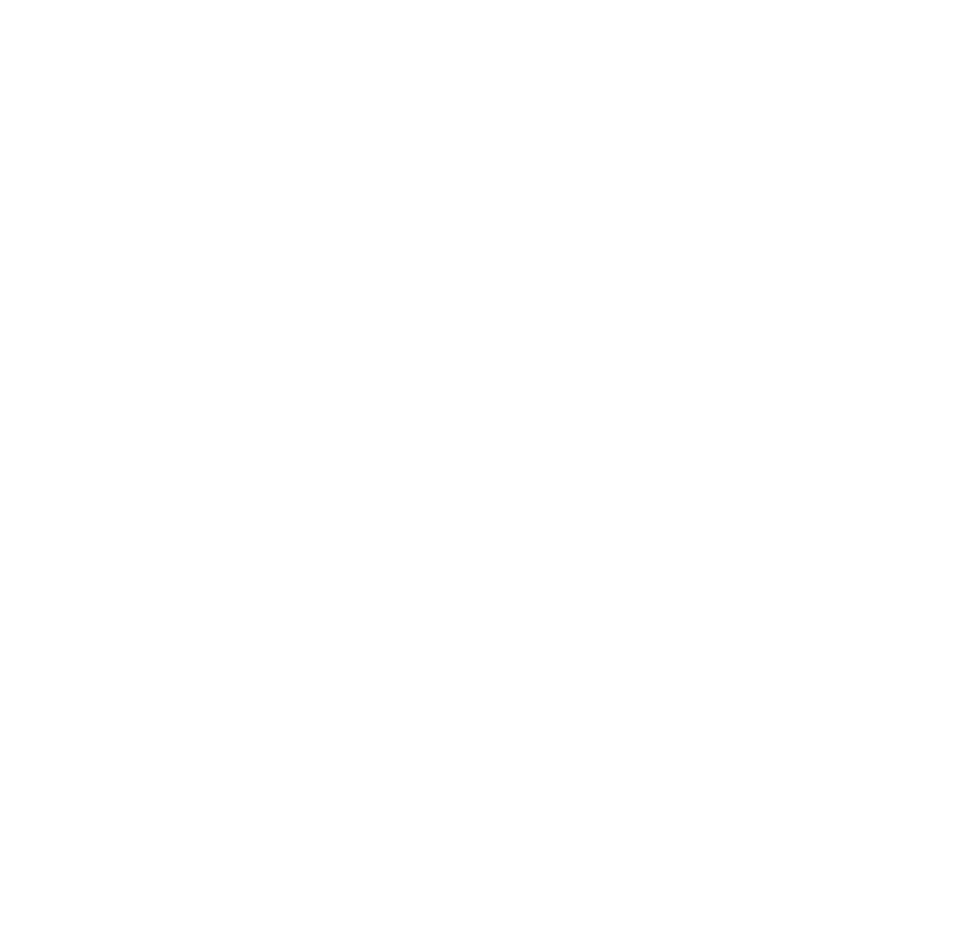
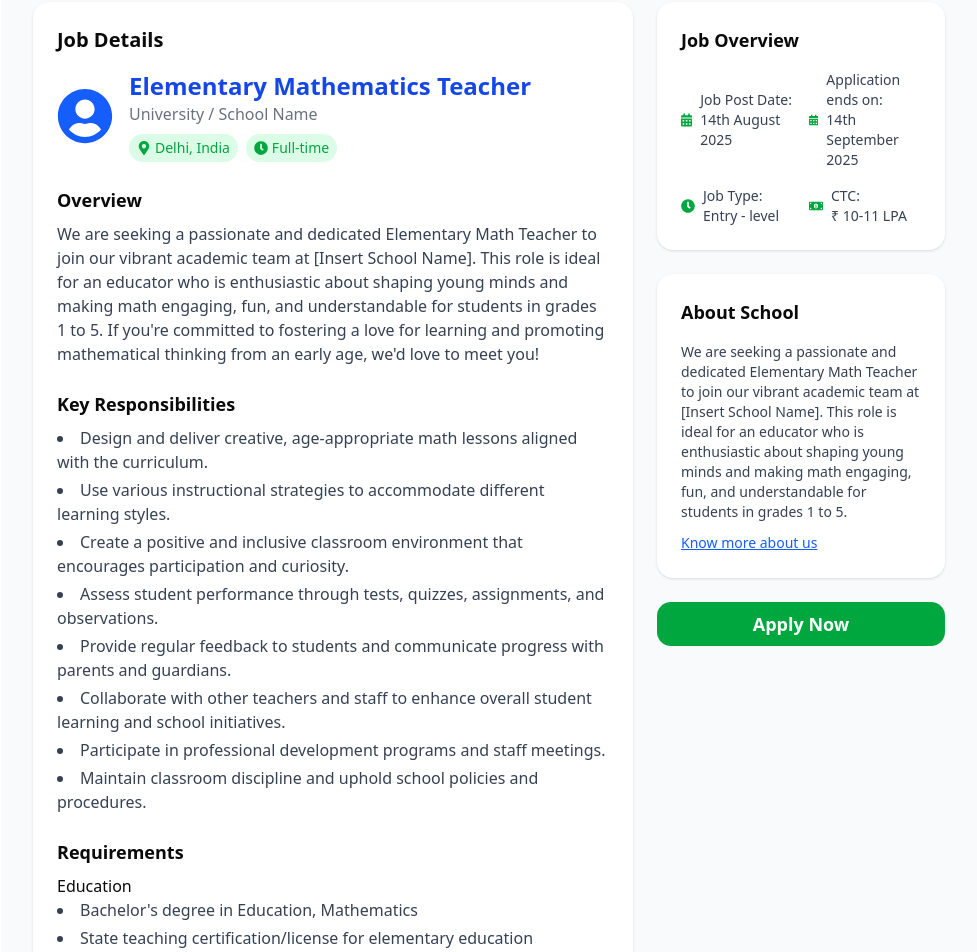
Before and after one commit to shubham9991/LM_Job_Portal, a React (Vite) app: page / in a window 1280 px wide. Shown: the part 3920-4872 px from the top of the page, without its empty margins (279-1256 px from the left). Before the commit the page ends 3914 px from the top, so only its background shows below. Built offline with nearby package versions, Linux system fonts and the light colour scheme.

Commit message:
worked on job  detail page

```diff
--- a/package.json
+++ b/package.json
@@ -18,6 +18,7 @@
     "react": "^19.1.0",
     "react-dom": "^19.1.0",
     "react-hook-form": "^7.59.0",
+    "react-icon": "^1.0.0",
     "react-icons": "^5.5.0",
     "react-router": "^7.6.3",
     "react-router-dom": "^7.6.3",
--- a/src/App.jsx
+++ b/src/App.jsx
@@ -4,6 +4,7 @@
 import TeacherApplicationForm from "./components/teacherJobApplyForm/Teachers_Application_Form";
 import JobPostForm from "./components/jobPost/JobPostForm";
 import ApplicationsBoard from "./components/applicationBoard/ApplicationsBoard_School";
+import JobDetails from "./components/JobDetails";
 
 
 function App() {
@@ -20,6 +21,7 @@
         <JobCard />
         <JobPostForm />
         <ApplicationsBoard />
+        <JobDetails/>
       </div>
     </div>
   );
--- /dev/null
+++ b/src/components/JobDetails/index.jsx
@@ -0,0 +1,167 @@
+import React from "react";
+import {
+  FaMapMarkerAlt,
+  FaClock,
+  FaCalendarAlt,
+  FaMoneyBillAlt,
+  FaUserCircle,
+} from "react-icons/fa";
+
+const jobData = {
+  title: "Elementary Mathematics Teacher",
+  location: "Delhi, India",
+  type: "Full-time",
+  postedDate: "14th August 2025",
+  endDate: "14th September 2025",
+  jobLevel: "Entry - level",
+  salary: "₹ 10-11 LPA",
+  institution: "University / School Name",
+  overview:
+    "We are seeking a passionate and dedicated Elementary Math Teacher to join our vibrant academic team at [Insert School Name]. This role is ideal for an educator who is enthusiastic about shaping young minds and making math engaging, fun, and understandable for students in grades 1 to 5. If you're committed to fostering a love for learning and promoting mathematical thinking from an early age, we'd love to meet you!",
+  responsibilities: [
+    "Design and deliver creative, age-appropriate math lessons aligned with the curriculum.",
+    "Use various instructional strategies to accommodate different learning styles.",
+    "Create a positive and inclusive classroom environment that encourages participation and curiosity.",
+    "Assess student performance through tests, quizzes, assignments, and observations.",
+    "Provide regular feedback to students and communicate progress with parents and guardians.",
+    "Collaborate with other teachers and staff to enhance overall student learning and school initiatives.",
+    "Participate in professional development programs and staff meetings.",
+    "Maintain classroom discipline and uphold school policies and procedures.",
+  ],
+  education: [
+    "Bachelor's degree in Education, Mathematics",
+    "State teaching certification/license for elementary education",
+  ],
+  skills: [
+    "Prior experience teaching math at the elementary level is highly preferred",
+    "Strong understanding of child development and early mathematics concepts",
+    "Excellent communication and classroom management skills",
+    "Creativity, curiosity, and a passion for teaching young learners",
+    "Ability to plan lessons and assess learning outcomes effectively",
+  ],
+  about: "We are seeking a passionate and dedicated Elementary Math Teacher to join our vibrant academic team at [Insert School Name]. This role is ideal for an educator who is enthusiastic about shaping young minds and making math engaging, fun, and understandable for students in grades 1 to 5.",
+  aboutLink: "https://silent-profit.name/",
+};
+
+export default function JobDetails() {
+  return (
+    <div className="p-4 md:p-8 bg-gray-50 min-h-screen">
+      <div className="max-w-7xl mx-auto grid grid-cols-1 lg:grid-cols-3 gap-6">
+        {/* Main Content */}
+        <div className="lg:col-span-2 bg-white p-6 rounded-2xl shadow">
+          <h2 className="text-xl font-semibold mb-4">Job Details</h2>
+
+          {/* Header with Profile Picture */}
+          <div className="flex items-start md:items-center justify-between mb-6 flex-col md:flex-row gap-4">
+            <div className="flex items-center gap-4">
+              <FaUserCircle className="w-14 h-14 text-blue-600" />
+              <div>
+                <h3 className="text-2xl font-bold text-blue-700">{jobData.title}</h3>
+                <p className="text-gray-500">{jobData.institution}</p>
+                <div className="mt-2 flex gap-2 text-sm text-green-600">
+                  <span className="bg-green-100 px-2 py-1 rounded-full flex items-center gap-1">
+                    <FaMapMarkerAlt /> {jobData.location}
+                  </span>
+                  <span className="bg-green-100 px-2 py-1 rounded-full flex items-center gap-1">
+                    <FaClock /> {jobData.type}
+                  </span>
+                </div>
+              </div>
+            </div>
+          </div>
+
+          {/* Overview */}
+          <div className="mb-6">
+            <h4 className="font-semibold text-lg mb-2">Overview</h4>
+            <p className="text-gray-700">{jobData.overview}</p>
+          </div>
+
+          {/* Key Responsibilities */}
+          <div className="mb-6">
+            <h4 className="font-semibold text-lg mb-2">Key Responsibilities</h4>
+            <ul className="list-disc list-inside text-gray-700 space-y-1">
+              {jobData.responsibilities.map((item, idx) => (
+                <li key={idx}>{item}</li>
+              ))}
+            </ul>
+          </div>
+
+          {/* Requirements Section */}
+          <div>
+            <h4 className="font-semibold text-lg mb-2">Requirements</h4>
+
+            <h5 className="font-medium text-md mt-2">Education</h5>
+            <ul className="list-disc list-inside text-gray-700 space-y-1 mb-4">
+              {jobData.education.map((item, idx) => (
+                <li key={idx}>{item}</li>
+              ))}
+            </ul>
+
+            <h5 className="font-medium text-md mt-2">Experience & Skills</h5>
+            <ul className="list-disc list-inside text-gray-700 space-y-1">
+              {jobData.skills.map((item, idx) => (
+                <li key={idx}>{item}</li>
+              ))}
+            </ul>
+          </div>
+        </div>
+
+        {/* Sidebar */}
+        <div className="space-y-6">
+          <div className="bg-white p-6 rounded-2xl shadow">
+            <h4 className="text-lg font-semibold mb-4">Job Overview</h4>
+            <div className="grid grid-cols-2 gap-4 text-sm text-gray-700">
+              <div className="flex items-center gap-2 text-green-600">
+                <FaCalendarAlt />
+                <span className="text-gray-700">
+                  <span className="font-medium">Job Post Date:</span>
+                  <br />
+                  {jobData.postedDate}
+                </span>
+              </div>
+              <div className="flex items-center gap-2 text-green-600">
+                <FaCalendarAlt />
+                <span className="text-gray-700">
+                  <span className="font-medium">Application ends on:</span>
+                  <br />
+                  {jobData.endDate}
+                </span>
+              </div>
+              <div className="flex items-center gap-2 text-green-600">
+                <FaClock />
+                <span className="text-gray-700">
+                  <span className="font-medium">Job Type:</span>
+                  <br />
+                  {jobData.jobLevel}
+                </span>
+              </div>
+              <div className="flex items-center gap-2 text-green-600">
+                <FaMoneyBillAlt />
+                <span className="text-gray-700">
+                  <span className="font-medium">CTC:</span>
+                  <br />
+                  {jobData.salary}
+                </span>
+              </div>
+            </div>
+          </div>
+
+          <div className="bg-white p-6 rounded-2xl shadow">
+            <h4 className="text-lg font-semibold mb-4">About School</h4>
+            <p className="text-sm text-gray-700 mb-2">{jobData.about}</p>
+            <a
+              href={jobData.aboutLink}
+              className="text-blue-600 underline text-sm"
+            >
+              Know more about us
+            </a>
+          </div>
+
+          <button className="w-full bg-green-600 text-white py-2 px-4 rounded-xl text-lg font-semibold hover:bg-green-700 transition">
+            Apply Now
+          </button>
+        </div>
+      </div>
+    </div>
+  );
+}
```
Also changed, not shown: 1 other file (tests, documents, lock files or other folders).
